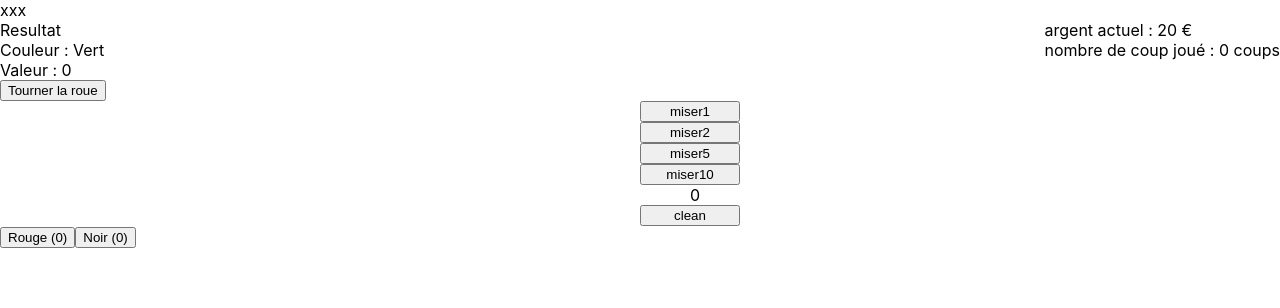
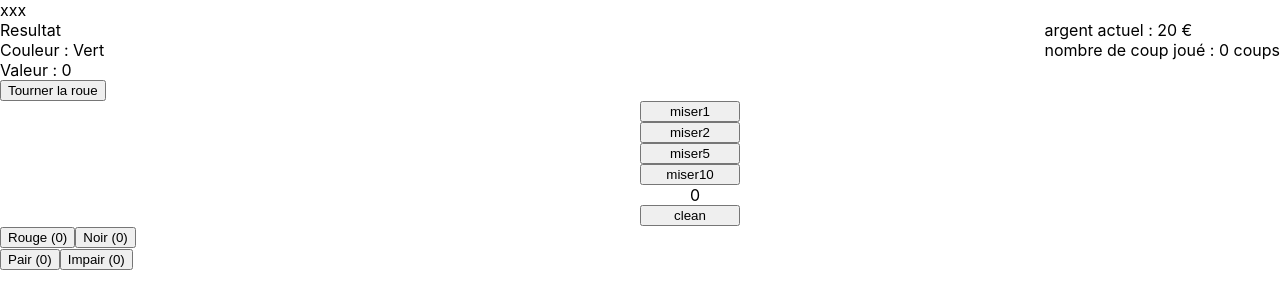
Before and after one commit to paq1/roulette-front, a React (Create React App) app: page / in a window 1280 px wide. Shown: the top 308 px of the page. Built offline with nearby package versions, Linux system fonts and the light colour scheme.

Commit message:
feat: possibilité de miser sur pair / impair

```diff
--- a/src/App.tsx
+++ b/src/App.tsx
@@ -10,8 +10,8 @@ function App() {
     const [mise, setMise] = useState(0);
     const [compte, setCompte] = useState(20);
     const [resultat, setResultat] = useState(roue[0]);
-    // const [misePair, setMisePair] = useState(0);
-    // const [miseImpair, setMiseImpair] = useState(0);
+    const [misePair, setMisePair] = useState(0);
+    const [miseImpair, setMiseImpair] = useState(0);
     const [miseRouge, setMiseRouge] = useState(0);
     const [miseNoir, setMiseNoir] = useState(0);
     const [coup, setCoup] = useState(0);
@@ -46,6 +46,18 @@ function App() {
         }
     };
 
+    const miserSurPair = () => {
+        if (miseImpair === 0) {
+            miserSur(setMisePair, misePair);
+        }
+    };
+
+    const miserSurImpair = () => {
+        if (misePair === 0) {
+            miserSur(setMiseImpair, miseImpair);
+        }
+    };
+
     const tourner_roue = () => {
         const index = getRandom(37)
         const nouvelleValeur = roue[index];
@@ -56,10 +68,19 @@ function App() {
             // on gagne * 2
             setCompte(compte + miseNoir * 2);
         }
+
+        if (nouvelleValeur.valeur % 2 === 0 && misePair > 0) {
+            setCompte(compte + misePair * 2);
+        } else if (nouvelleValeur.valeur % 2 === 1 && miseImpair > 0) {
+            setCompte(compte + miseImpair * 2);
+        }
+
+        if (miseNoir > 0 || miseRouge > 0 || misePair > 0 || miseImpair > 0) setCoup(coup + 1);
         setMiseRouge(0);
         setMiseNoir(0);
+        setMisePair(0);
+        setMiseImpair(0);
         setResultat(nouvelleValeur);
-        setCoup(coup + 1);
     };
 
     return (
@@ -93,6 +114,10 @@ function App() {
                     <button onClick={() => miserSurRouge()}>Rouge ({miseRouge})</button>
                     <button onClick={() => miserSurNoir()}>Noir ({miseNoir})</button>
                 </div>
+                <div>
+                    <button onClick={() => miserSurPair()}>Pair ({misePair})</button>
+                    <button onClick={() => miserSurImpair()}>Impair ({miseImpair})</button>
+                </div>
             </div>
         </div>
     );
```
